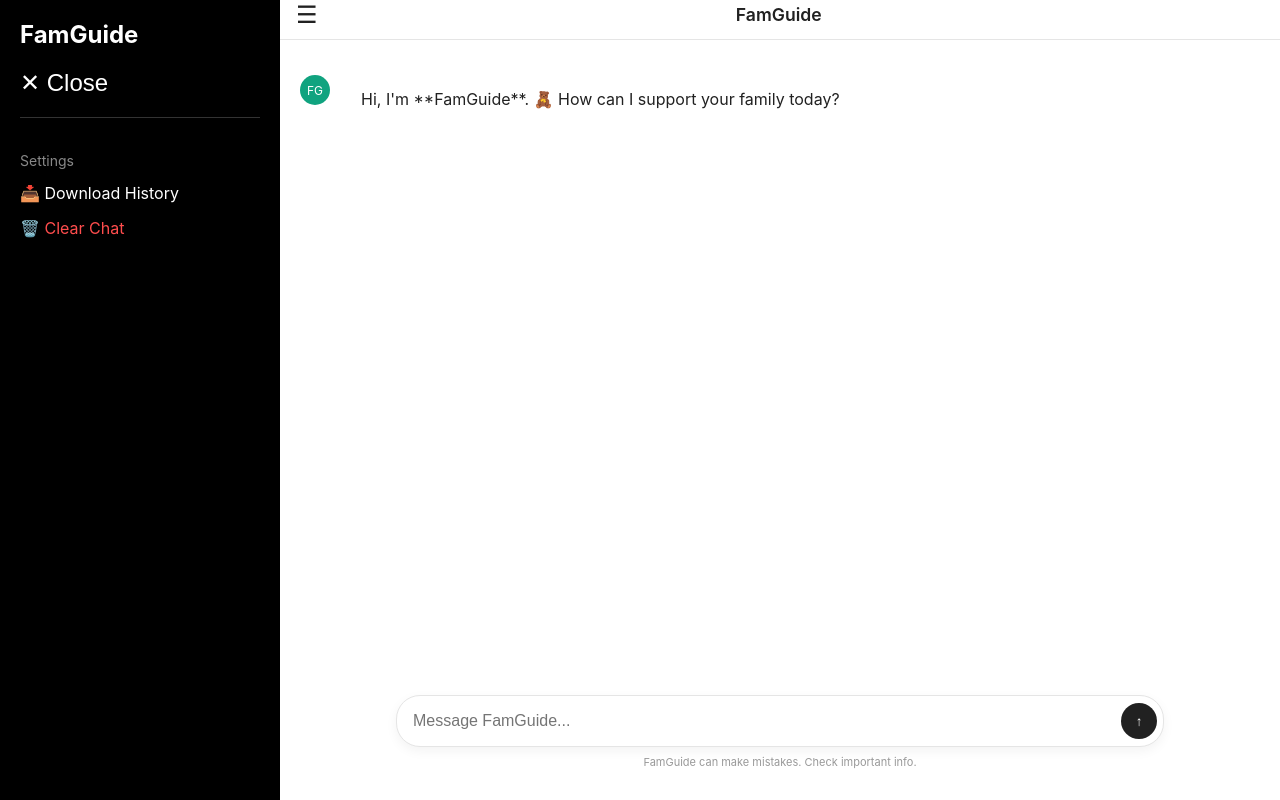
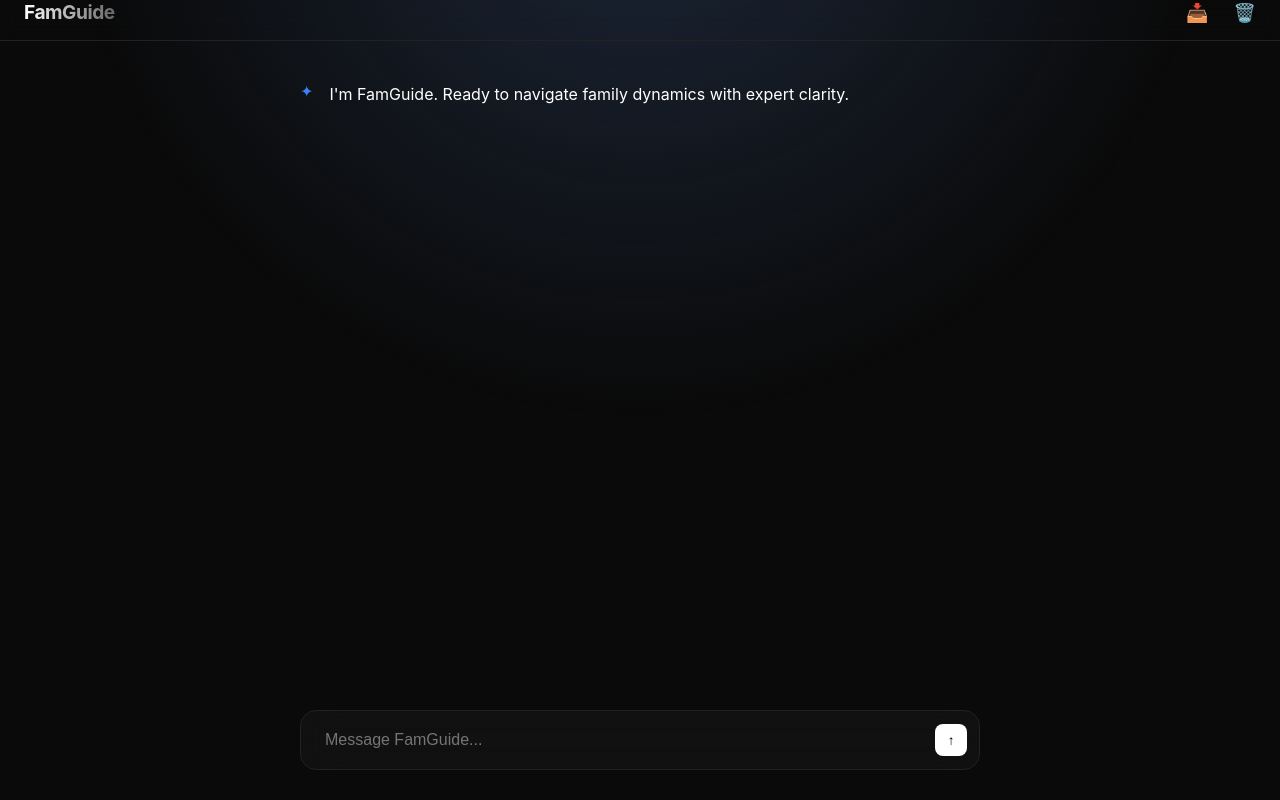
Before and after one commit to LouSmooth/family-advisor-app, a plain HTML site: page index.html in a window 1280 px wide. Drawn offline with nearby package versions, Linux system fonts and the light colour scheme.

Commit message:
Update index.html

```diff
--- a/index.html
+++ b/index.html
@@ -6,7 +6,6 @@
     <title>FamGuide</title>
 
     <link rel="apple-touch-icon" href="icon.png">
-    <link rel="icon" type="image/png" href="icon.png">
     <meta name="apple-mobile-web-app-capable" content="yes">
     <meta name="apple-mobile-web-app-status-bar-style" content="black-translucent">
 
@@ -14,198 +13,173 @@
 
     <style>
         :root {
-            --bg-color: #ffffff;
-            --secondary-bg: #f9f9f9;
-            --text-main: #212121;
-            --text-secondary: #676767;
-            --ai-bubble: #f4f4f4;
-            --accent: #10a37f; /* ChatGPT style green */
-            --border: #e5e5e5;
+            --bg: #0a0a0a;
+            --card-bg: #111111;
+            --border: #222222;
+            --text-primary: #ffffff;
+            --text-secondary: #a1a1a1;
+            --accent-glow: #3b82f6; /* Electric Blue */
         }
 
         * { box-sizing: border-box; -webkit-tap-highlight-color: transparent; }
 
         body {
-            font-family: -apple-system, system-ui, Segoe UI, Roboto, sans-serif;
-            background-color: var(--bg-color);
-            color: var(--text-main);
+            font-family: 'Inter', -apple-system, system-ui, sans-serif;
+            background-color: var(--bg);
+            color: var(--text-primary);
             margin: 0;
             display: flex;
             height: 100vh;
             overflow: hidden;
         }
 
-        /* Sidebar / Drawer Logic */
-        #sidebar {
-            width: 280px;
-            background: #000;
-            color: white;
-            display: flex;
-            flex-direction: column;
-            padding: 20px;
-            transition: transform 0.3s ease;
+        /* Futuristic Background Glows */
+        .glow {
+            position: fixed;
+            top: 0; left: 0; width: 100%; height: 100%;
+            background: radial-gradient(circle at 50% -20%, #1e293b 0%, transparent 50%);
+            pointer-events: none;
+            z-index: 0;
         }
 
-        @media (max-width: 768px) {
-            #sidebar {
-                position: absolute;
-                z-index: 100;
-                height: 100%;
-                transform: translateX(-100%);
-            }
-            #sidebar.open { transform: translateX(0); }
-        }
-
-        /* Main Content */
         #main {
             flex: 1;
             display: flex;
             flex-direction: column;
-            background: var(--bg-color);
-            position: relative;
+            z-index: 1;
         }
 
         header {
-            padding: 10px 16px;
+            padding: 16px 24px;
             display: flex;
             align-items: center;
             justify-content: space-between;
             border-bottom: 1px solid var(--border);
+            backdrop-filter: blur(10px);
             padding-top: env(safe-area-inset-top);
         }
 
-        .menu-toggle { font-size: 24px; cursor: pointer; display: block; }
+        .logo {
+            font-weight: 700;
+            letter-spacing: -0.5px;
+            font-size: 1.2rem;
+            background: linear-gradient(to right, #fff, #666);
+            -webkit-background-clip: text;
+            -webkit-text-fill-color: transparent;
+        }
 
-        /* Chat Area */
         #chat-container {
             flex: 1;
             overflow-y: auto;
-            padding: 20px 0;
+            padding: 40px 20px;
             display: flex;
             flex-direction: column;
+            align-items: center;
         }
 
-        /* Modern AI Chat Layout (Centered width) */
         .message-row {
             width: 100%;
-            display: flex;
-            padding: 15px 20px;
-            margin-bottom: 10px;
+            max-width: 680px;
+            margin-bottom: 32px;
+            animation: fadeIn 0.4s ease;
         }
 
-        .user-row { justify-content: flex-end; }
-
-        .message-content {
-            max-width: 800px;
-            width: 100%;
-            display: flex;
-            gap: 15px;
-        }
-
-        .user-row .message-content { justify-content: flex-end; }
+        @keyframes fadeIn { from { opacity: 0; transform: translateY(10px); } to { opacity: 1; transform: translateY(0); } }
 
         .bubble {
-            padding: 12px 16px;
-            border-radius: 20px;
             font-size: 16px;
-            line-height: 1.6;
+            line-height: 1.7;
         }
 
         .user-bubble {
-            background-color: var(--ai-bubble);
-            color: var(--text-main);
-            border-radius: 20px;
-            max-width: 80%;
+            background: var(--card-bg);
+            border: 1px solid var(--border);
+            padding: 12px 20px;
+            border-radius: 14px;
+            display: inline-block;
+            float: right;
+            max-width: 85%;
         }
 
-        .ai-bubble {
-            background-color: transparent;
-            color: var(--text-main);
-            max-width: 100%;
+        .ai-content {
+            display: flex;
+            gap: 16px;
+            color: var(--text-secondary);
         }
 
-        /* Input Area (Floating) */
+        .ai-bubble { color: var(--text-primary); }
+        .ai-bubble strong { color: #fff; border-bottom: 1px solid var(--border); }
+
+        /* Floating Input Bar */
         .input-wrapper {
-            padding: 10px 20px;
-            padding-bottom: calc(20px + env(safe-area-inset-bottom));
-            background: linear-gradient(transparent, var(--bg-color) 20%);
+            padding: 20px;
+            padding-bottom: calc(30px + env(safe-area-inset-bottom));
+            display: flex;
+            justify-content: center;
         }
 
         .input-box {
-            max-width: 768px;
-            margin: 0 auto;
-            background: var(--bg-color);
+            width: 100%;
+            max-width: 680px;
+            background: rgba(255,255,255,0.03);
             border: 1px solid var(--border);
-            border-radius: 24px;
+            border-radius: 16px;
             display: flex;
             align-items: center;
-            padding: 6px 6px 6px 16px;
-            box-shadow: 0 4px 12px rgba(0,0,0,0.05);
+            padding: 8px 12px;
+            transition: border-color 0.3s ease;
+            backdrop-filter: blur(20px);
         }
+
+        .input-box:focus-within { border-color: var(--accent-glow); }
 
         input {
             flex: 1;
             border: none;
             outline: none;
-            padding: 10px 0;
+            padding: 12px;
             font-size: 16px;
             background: transparent;
+            color: white;
         }
 
         .send-btn {
-            background: var(--text-main);
-            color: white;
+            background: white;
+            color: black;
             border: none;
-            width: 36px;
-            height: 36px;
-            border-radius: 50%;
-            display: flex;
-            align-items: center;
-            justify-content: center;
+            width: 32px;
+            height: 32px;
+            border-radius: 8px;
+            font-weight: 800;
             cursor: pointer;
-            transition: transform 0.1s ease;
         }
 
-        .send-btn:active { transform: scale(0.9); }
-
-        /* Icon Helper */
-        .avatar {
-            width: 30px;
-            height: 30px;
-            border-radius: 50%;
-            background: var(--accent);
-            display: flex;
-            align-items: center;
-            justify-content: center;
-            color: white;
-            font-size: 12px;
-            flex-shrink: 0;
+        .tool-icon {
+            color: var(--text-secondary);
+            cursor: pointer;
+            font-size: 18px;
+            margin-left: 10px;
         }
     </style>
 </head>
 <body>
-
-    <div id="sidebar">
-        <h2 style="margin-top: 0;">FamGuide</h2>
-        <button class="menu-toggle" onclick="toggleSidebar()" style="color:white; border:none; background:none; text-align:left; padding:0;">✕ Close</button>
-        <hr style="border: 0; border-top: 1px solid #333; margin: 20px 0;">
-        <p style="font-size: 14px; color: #888;">Settings</p>
-        <div onclick="downloadChat()" style="cursor:pointer; margin-bottom:15px;">📥 Download History</div>
-        <div onclick="clearChat()" style="cursor:pointer; color: #ff4d4d;">🗑️ Clear Chat</div>
-    </div>
+    <div class="glow"></div>
 
     <div id="main">
         <header>
-            <div class="menu-toggle" onclick="toggleSidebar()">☰</div>
-            <div style="font-weight: 600; font-size: 1.1rem;">FamGuide</div>
-            <div style="width: 24px;"></div> </header>
+            <div class="logo">FamGuide</div>
+            <div style="display: flex; gap: 15px;">
+                <span class="tool-icon" onclick="downloadChat()">📥</span>
+                <span class="tool-icon" onclick="clearChat()">🗑️</span>
+            </div>
+        </header>
 
         <div id="chat-container">
             <div class="message-row">
-                <div class="message-content">
-                    <div class="avatar">FG</div>
+                <div class="ai-content">
+                    <div style="color: var(--accent-glow)">✦</div>
                     <div class="bubble ai-bubble">
-                        Hi, I'm **FamGuide**. 🧸 How can I support your family today?
+                        I'm FamGuide. Ready to navigate family dynamics with expert clarity.
                     </div>
                 </div>
             </div>
@@ -216,56 +190,37 @@
                 <input type="text" id="user-input" placeholder="Message FamGuide..." autocomplete="off">
                 <button class="send-btn" onclick="sendMessage()">↑</button>
             </div>
-            <p style="text-align: center; font-size: 11px; color: #999; margin-top: 8px;">
-                FamGuide can make mistakes. Check important info.
-            </p>
         </div>
     </div>
 
     <script>
         const chatContainer = document.getElementById('chat-container');
         const userInput = document.getElementById('user-input');
-        const sidebar = document.getElementById('sidebar');
-
-        function toggleSidebar() {
-            sidebar.classList.toggle('open');
-        }
 
         function appendMessage(text, isUser) {
             const row = document.createElement('div');
-            row.className = `message-row ${isUser ? 'user-row' : ''}`;
-
-            const content = document.createElement('div');
-            content.className = 'message-content';
-
-            const bubble = document.createElement('div');
-            bubble.className = `bubble ${isUser ? 'user-bubble' : 'ai-bubble'}`;
+            row.className = 'message-row';
 
             if (isUser) {
-                bubble.innerText = text;
-                content.appendChild(bubble);
+                row.innerHTML = `<div class="user-bubble">${text}</div><div style="clear:both"></div>`;
             } else {
-                const avatar = document.createElement('div');
-                avatar.className = 'avatar';
-                avatar.innerText = 'FG';
-                bubble.innerHTML = marked.parse(text);
-                content.appendChild(avatar);
-                content.appendChild(bubble);
+                row.innerHTML = `
+                    <div class="ai-content">
+                        <div style="color: var(--accent-glow)">✦</div>
+                        <div class="bubble ai-bubble">${marked.parse(text)}</div>
+                    </div>`;
             }
 
-            row.appendChild(content);
             chatContainer.appendChild(row);
             chatContainer.scrollTop = chatContainer.scrollHeight;
-            return bubble;
+            return row.querySelector('.bubble') || row.querySelector('.user-bubble');
         }
 
         async function sendMessage() {
             const text = userInput.value.trim();
             if (!text) return;
-
             appendMessage(text, true);
             userInput.value = "";
-
             const loading = appendMessage("...", false);
 
             try {
@@ -277,31 +232,15 @@
                 const data = await response.json();
                 loading.innerHTML = marked.parse(data.text);
             } catch (e) {
-                loading.innerText = "Error connecting to FamGuide. ⚠️";
+                loading.innerText = "System error. Try again.";
             }
         }
 
-        function clearChat() {
-            if(confirm("Clear chat?")) {
-                chatContainer.innerHTML = '';
-                toggleSidebar();
-            }
-        }
-
-        function downloadChat() {
-            const text = Array.from(document.querySelectorAll('.bubble')).map(b => b.innerText).join('\n\n');
-            const blob = new Blob([text], {type: 'text/plain'});
-            const a = document.createElement('a');
-            a.href = URL.createObjectURL(blob);
-            a.download = 'FamGuide_Chat.txt';
-            a.click();
-        }
+        function clearChat() { if(confirm("Wipe history?")) chatContainer.innerHTML = ''; }
+        function downloadChat() { /* ...same download logic as before... */ }
 
         userInput.addEventListener('keydown', (e) => {
-            if (e.key === 'Enter' && !e.shiftKey) {
-                e.preventDefault();
-                sendMessage();
-            }
+            if (e.key === 'Enter' && !e.shiftKey) { e.preventDefault(); sendMessage(); }
         });
     </script>
 </body>
```
